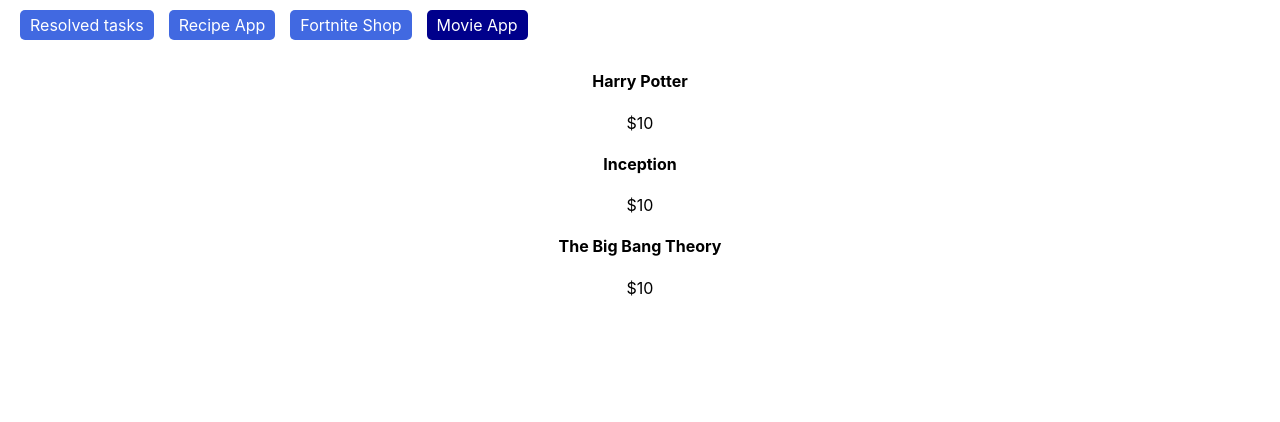
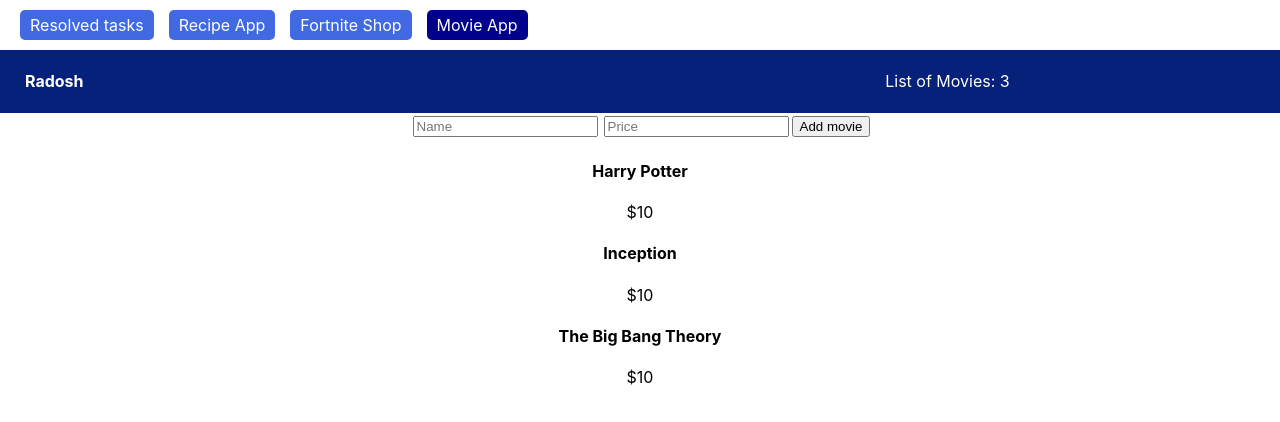
Before and after one commit to Radosh-93/ReactJS, a React (Create React App) app in the folder TasksToSolve/moutain-of-tasks/: page /movies in a window 1280 px wide. Shown: the top 422 px of the page. Built offline with nearby package versions, Linux system fonts and the light colour scheme.

Commit message:
Context Api, MovieApp

```diff
--- a/TasksToSolve/moutain-of-tasks/src/Apps/MovieApp/MovieApp.jsx
+++ b/TasksToSolve/moutain-of-tasks/src/Apps/MovieApp/MovieApp.jsx
@@ -1,12 +1,20 @@
 import React from "react";
 import MovieList from "./components/MovieList";
 import style from './MovieApp.module.css'
+import NavMovie from "./components/NavMovie";
+import {MovieProvider} from "./Store/MovieContext";
+import FormMovie from "./components/FormMovie";
+
 
 const MovieApp = () => {
     return (
-        <div className={style.container}>
-            <MovieList/>
-        </div>
+        <MovieProvider>
+            <div className={style.container}>
+                <NavMovie/>
+                <FormMovie/>
+                <MovieList/>
+            </div>
+        </MovieProvider>
     )
 }
 
--- a/TasksToSolve/moutain-of-tasks/src/Apps/MovieApp/MovieApp.module.css
+++ b/TasksToSolve/moutain-of-tasks/src/Apps/MovieApp/MovieApp.module.css
@@ -1,3 +1,14 @@
 .container {
     text-align: center;
 }
+.nav {
+    display: flex;
+    justify-content: space-between;
+    align-items: center;
+    background-color: #062179;
+    padding: 0 25px;
+    color: white;
+}
+.movie_counter {
+    width: 50%;
+}
--- /dev/null
+++ b/TasksToSolve/moutain-of-tasks/src/Apps/MovieApp/Store/MovieContext.js
@@ -0,0 +1,16 @@
+import React, {createContext, useState} from "react";
+
+export const MovieContext = createContext();
+
+export const MovieProvider = (props) => {
+    const [movies, setMovies] = useState([
+        {id: 1, name: 'Harry Potter', price: '$10'},
+        {id: 2, name: 'Inception', price: '$10'},
+        {id: 3, name: 'The Big Bang Theory', price: '$10'},
+    ])
+    return (
+        <MovieContext.Provider value={[movies, setMovies]}>
+            {props.children}
+        </MovieContext.Provider>
+    )
+}
--- /dev/null
+++ b/TasksToSolve/moutain-of-tasks/src/Apps/MovieApp/components/FormMovie.jsx
@@ -0,0 +1,38 @@
+import React, {useContext, useState} from "react";
+import {MovieContext} from "../Store/MovieContext";
+
+const FormMovie = () => {
+    let [movies, setMovies] = useContext(MovieContext);
+    let [name, setName] = useState('');
+    let [price, setPrice] = useState('')
+
+    const updateName = (e) => {
+        setName(e.target.value)
+    }
+    const updatePrice = (e) => {
+        setPrice(e.target.value)
+    }
+    const addMovie = (e) => {
+        e.preventDefault();
+        if (name !== '' && price !== '') {
+            setMovies([...movies, {id: movies.length + 1, name, price}]);
+            setName('');
+            setPrice('');
+        }
+    }
+    return (
+        <form onSubmit={addMovie}>
+            <input type="text"
+                   placeholder={'Name'}
+                   onChange={updateName}
+                   value={name}/>
+            <input type="text"
+                   placeholder={'Price'}
+                   onChange={updatePrice}
+                   value={price}/>
+            <button type={"submit"}>Add movie</button>
+        </form>
+    )
+}
+
+export default FormMovie
--- a/TasksToSolve/moutain-of-tasks/src/Apps/MovieApp/components/MovieList.jsx
+++ b/TasksToSolve/moutain-of-tasks/src/Apps/MovieApp/components/MovieList.jsx
@@ -1,13 +1,9 @@
-import React, {useState} from "react";
+import React, {useContext} from "react";
 import Movie from "./Movie";
+import {MovieContext} from "../Store/MovieContext";
 
 const MovieList = () => {
-    const [movies, setMovies] = useState([
-        {id: 1, name: 'Harry Potter', price: '$10'},
-        {id: 2, name: 'Inception', price: '$10'},
-        {id: 3, name: 'The Big Bang Theory', price: '$10'},
-    ])
-
+    let [movies, setMovies] = useContext(MovieContext)
     return (
         <div>
             {movies.map(movie => (
--- /dev/null
+++ b/TasksToSolve/moutain-of-tasks/src/Apps/MovieApp/components/NavMovie.jsx
@@ -0,0 +1,14 @@
+import React, {useContext} from "react";
+import style from '../MovieApp.module.css'
+import {MovieContext} from "../Store/MovieContext";
+
+const NavMovie = () => {
+    const [movies, setMovies] = useContext(MovieContext)
+    return (
+        <div className={style.nav}>
+            <h4>Radosh</h4>
+            <p className={style.movie_counter}>List of Movies: {movies.length}</p>
+        </div>
+    )
+}
+export default NavMovie
```
